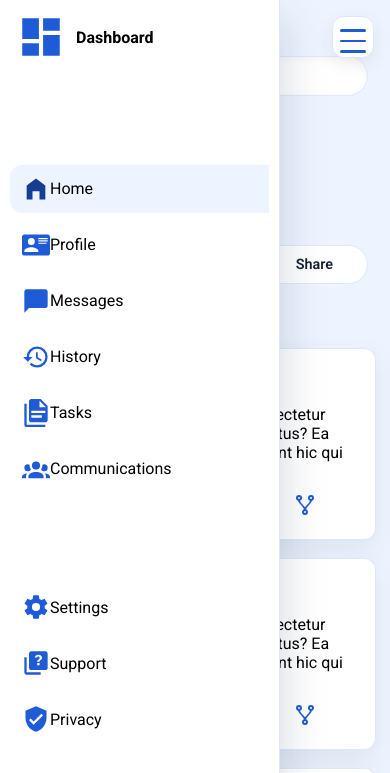
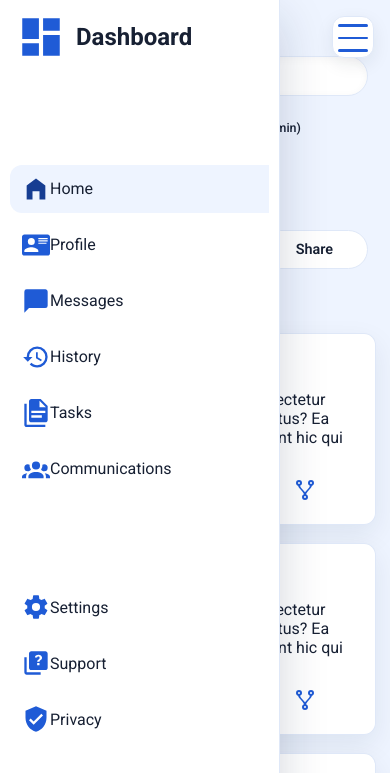
Before and after one commit to ijk04a03/Projects, a plain HTML site: page 11-Tempitera-admin-dashboard/index.html in a window 390 px wide. Both pictures are taken after a click on the button 353 px from the left and 37 px from the top of the page. Shown: the top 773 px of the page. Drawn offline with Linux system fonts and the light colour scheme.

Commit message:
fix small UI bugs

```diff
--- a/11-Tempitera-admin-dashboard/index.html
+++ b/11-Tempitera-admin-dashboard/index.html
@@ -116,7 +116,7 @@
                         d="M10 21H14C14 22.1 13.1 23 12 23S10 22.1 10 21M21 19V20H3V19L5 17V11C5 7.9 7 5.2 10 4.3V4C10 2.9 10.9 2 12 2S14 2.9 14 4V4.3C17 5.2 19 7.9 19 11V17L21 19M17 11C17 8.2 14.8 6 12 6S7 8.2 7 11V18H17V11Z" />
                 </svg>
             </button>
-            <button class="header-top-button">
+            <button class="header-top-button profile-button">
                 <img src="Tempitera.png" alt="Tempitera logo" class="profile-button-img">
                 <span class="header-top-text">Jayakanth Inturi (Admin)</span>
             </button>
--- a/11-Tempitera-admin-dashboard/style.css
+++ b/11-Tempitera-admin-dashboard/style.css
@@ -32,6 +32,7 @@
     fill 0.2s ease,
     transform 0.2s ease,
     box-shadow 0.2s ease;
+  color: var(--text);
 }
 
 body {
@@ -46,7 +47,7 @@ body {
   grid-row: 1/-1;
   height: 100vh;
   max-height: 100vh;
-  position: sticky;
+  position: fixed;
   top: 0;
   overflow: hidden;
   display: grid;
@@ -71,6 +72,7 @@ body {
   width: 100%;
   margin-bottom: 1.5rem;
   gap: 10px;
+  font-size: 1.5rem;
 }
 
 .sidebar-toggle {
@@ -79,7 +81,7 @@ body {
   background: var(--panel);
   width: 42px;
   height: 42px;
-  padding: 8px 7px;
+  padding: 2px 5px 0px 5px;
   cursor: pointer;
   border-radius: 12px;
   box-shadow: 0 6px 18px rgba(23, 32, 51, 0.08);
@@ -193,6 +195,10 @@ body {
   border-color: rgba(31, 91, 214, 0.3);
 }
 
+.profile-button {
+  display: flex;
+  flex-direction: row;
+}
 .profile-button-img {
   width: 42px;
   height: 42px;
@@ -200,6 +206,7 @@ body {
   object-fit: cover;
   margin-right: 10px;
   border: 2px solid rgba(31, 91, 214, 0.15);
+  display: inline;
 }
 
 .header-top-text {
@@ -394,9 +401,10 @@ body {
 
   .page-link-logo {
     justify-content: center;
-    width: calc(100% - 8px);
+    width: calc(100%);
     margin-left: 4px;
     padding: 12px 6px;
+    margin-right: 0;
   }
 
   .page-link-logo svg {
```
